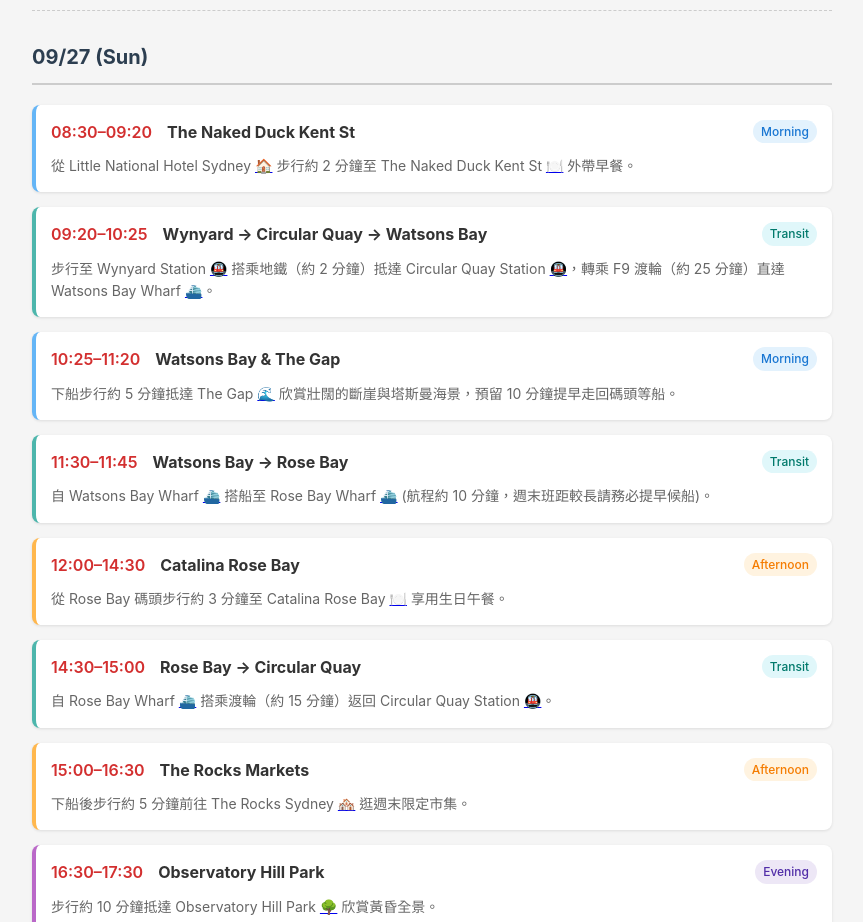
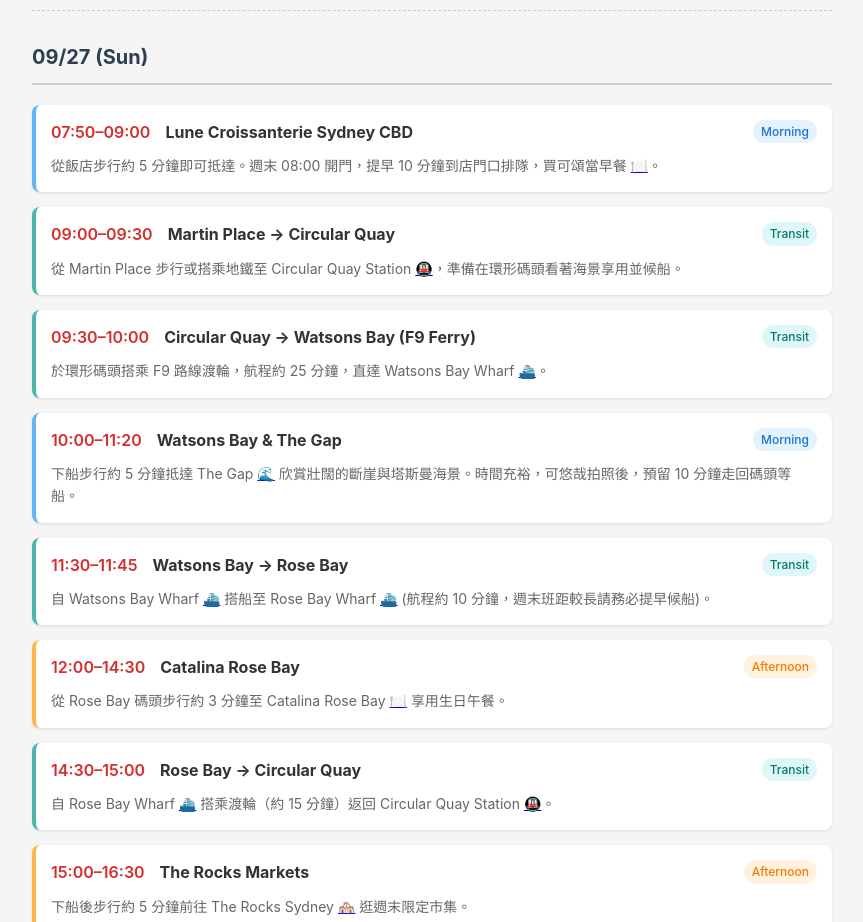
Before and after one commit to mavis20181118/sydney_trip, a plain HTML site: page index.html in a window 1280 px wide. Shown: the part 2100-3022 px from the top of the page, without its empty margins (208-1071 px from the left). Drawn offline with Linux system fonts and the light colour scheme.

Commit message:
Add files via upload

```diff
--- a/index.html
+++ b/index.html
@@ -356,26 +356,34 @@
 
         <div class="event-card morning-border">
             <div class="event-header">
-                <div><span class="event-time">08:30–09:20</span><span class="event-title">The Naked Duck Kent St</span></div>
+                <div><span class="event-time">07:50–09:00</span><span class="event-title">Lune Croissanterie Sydney CBD</span></div>
                 <span class="tag morning">Morning</span>
             </div>
-            <div class="event-details">從 Little National Hotel Sydney <a href="https://www.google.com/maps/search/Little+National+Hotel+Sydney">🏠</a> 步行約 2 分鐘至 The Naked Duck Kent St <a href="https://www.google.com/maps/search/The+Naked+Duck+Kent+St+Sydney">🍽️</a> 外帶早餐。</div>
+            <div class="event-details">從飯店步行約 5 分鐘即可抵達。週末 08:00 開門，提早 10 分鐘到店門口排隊，買可頌當早餐 <a href="https://www.google.com/maps/search/Lune+Croissanterie+Sydney+CBD">🍽️</a>。</div>
         </div>
 
         <div class="event-card transit-border">
             <div class="event-header">
-                <div><span class="event-time">09:20–10:25</span><span class="event-title">Wynyard → Circular Quay → Watsons Bay</span></div>
+                <div><span class="event-time">09:00–09:30</span><span class="event-title">Martin Place → Circular Quay</span></div>
                 <span class="tag transit">Transit</span>
             </div>
-            <div class="event-details">步行至 Wynyard Station <a href="https://www.google.com/maps/search/Wynyard+Station+Sydney">🚇</a> 搭乘地鐵（約 2 分鐘）抵達 Circular Quay Station <a href="https://www.google.com/maps/search/Circular+Quay+Station+Sydney">🚇</a>，轉乘 F9 渡輪（約 25 分鐘）直達 Watsons Bay Wharf <a href="https://www.google.com/maps/search/Watsons+Bay+Wharf">⛴️</a>。</div>
+            <div class="event-details">從 Martin Place 步行或搭乘地鐵至 Circular Quay Station <a href="https://www.google.com/maps/search/Circular+Quay+Station+Sydney">🚇</a>，準備在環形碼頭看著海景享用並候船。</div>
+        </div>
+
+        <div class="event-card transit-border">
+            <div class="event-header">
+                <div><span class="event-time">09:30–10:00</span><span class="event-title">Circular Quay → Watsons Bay (F9 Ferry)</span></div>
+                <span class="tag transit">Transit</span>
+            </div>
+            <div class="event-details">於環形碼頭搭乘 F9 路線渡輪，航程約 25 分鐘，直達 Watsons Bay Wharf <a href="https://www.google.com/maps/search/Watsons+Bay+Wharf">⛴️</a>。</div>
         </div>
 
         <div class="event-card morning-border">
             <div class="event-header">
-                <div><span class="event-time">10:25–11:20</span><span class="event-title">Watsons Bay & The Gap</span></div>
+                <div><span class="event-time">10:00–11:20</span><span class="event-title">Watsons Bay & The Gap</span></div>
                 <span class="tag morning">Morning</span>
             </div>
-            <div class="event-details">下船步行約 5 分鐘抵達 The Gap <a href="https://www.google.com/maps/search/The+Gap+Sydney">🌊</a> 欣賞壯闊的斷崖與塔斯曼海景，預留 10 分鐘提早走回碼頭等船。</div>
+            <div class="event-details">下船步行約 5 分鐘抵達 The Gap <a href="https://www.google.com/maps/search/The+Gap+Sydney">🌊</a> 欣賞壯闊的斷崖與塔斯曼海景。時間充裕，可悠哉拍照後，預留 10 分鐘走回碼頭等船。</div>
         </div>
 
         <div class="event-card transit-border">
```
